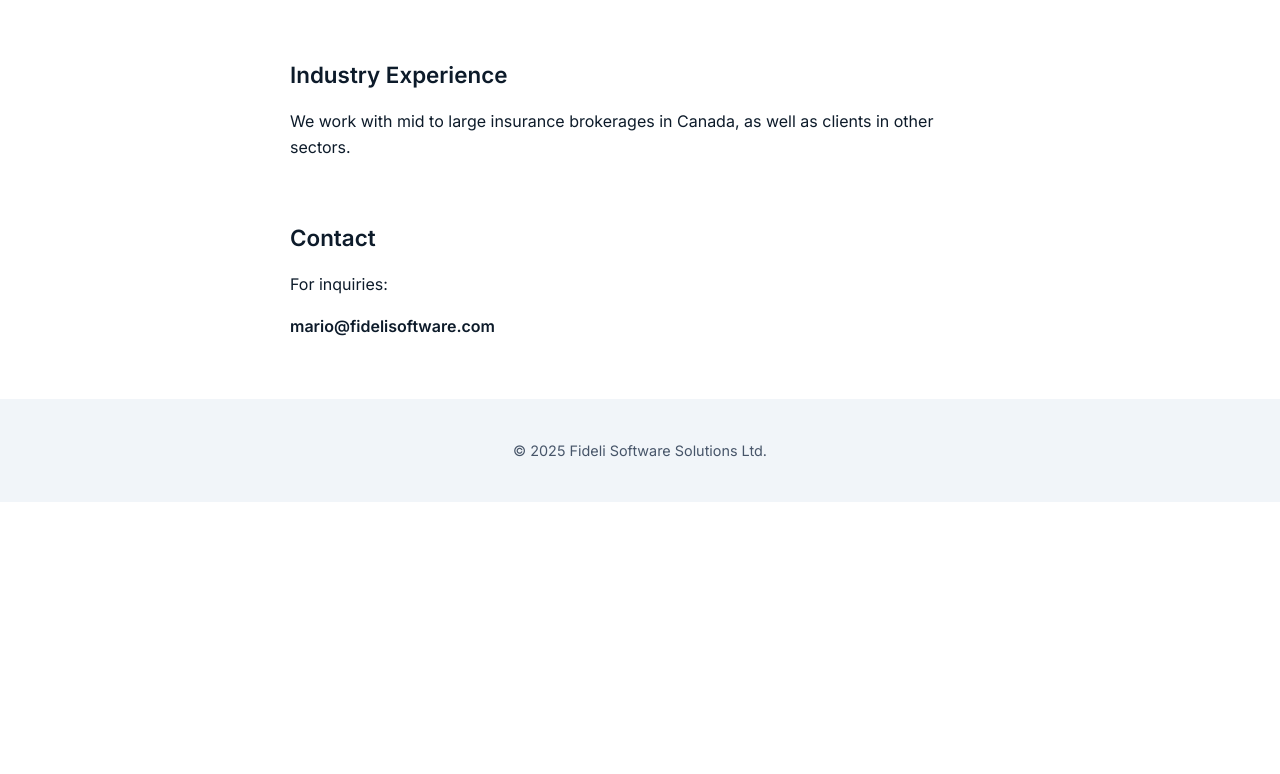
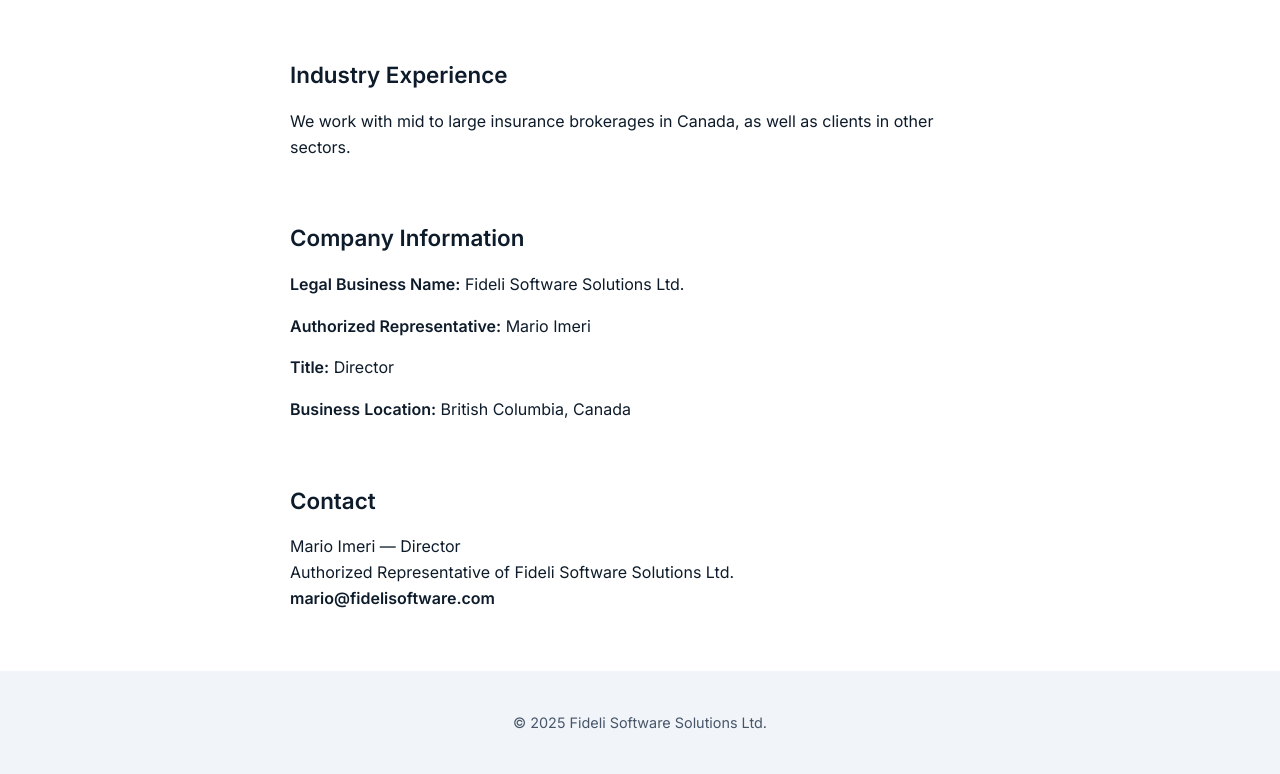
Before and after one commit to Fideli-Software/fideli-software.github.io, a plain HTML site: page index.html in a window 1280 px wide. Shown: the part 748-1522 px from the top of the page. Before the commit the page ends 1250 px from the top, so only its background shows below. Drawn offline with Linux system fonts and the light colour scheme.

Commit message:
Add company information section to index.html

```diff
--- a/index.html
+++ b/index.html
@@ -51,10 +51,21 @@
       </p>
     </section>
 
+    <section id="company-info">
+      <h2>Company Information</h2>
+      <p><strong>Legal Business Name:</strong> Fideli Software Solutions Ltd.</p>
+      <p><strong>Authorized Representative:</strong> Mario Imeri</p>
+      <p><strong>Title:</strong> Director</p>
+      <p><strong>Business Location:</strong> British Columbia, Canada</p>
+    </section>
+
     <section id="contact">
       <h2>Contact</h2>
-      <p>For inquiries:</p>
-      <p><a href="mailto:mario@fidelisoftware.com">mario@fidelisoftware.com</a></p>
+      <p>
+        Mario Imeri — Director<br>
+        Authorized Representative of Fideli Software Solutions Ltd.<br>
+        <a href="mailto:mario@fidelisoftware.com">mario@fidelisoftware.com</a>
+      </p>
     </section>
 
   </main>
```
